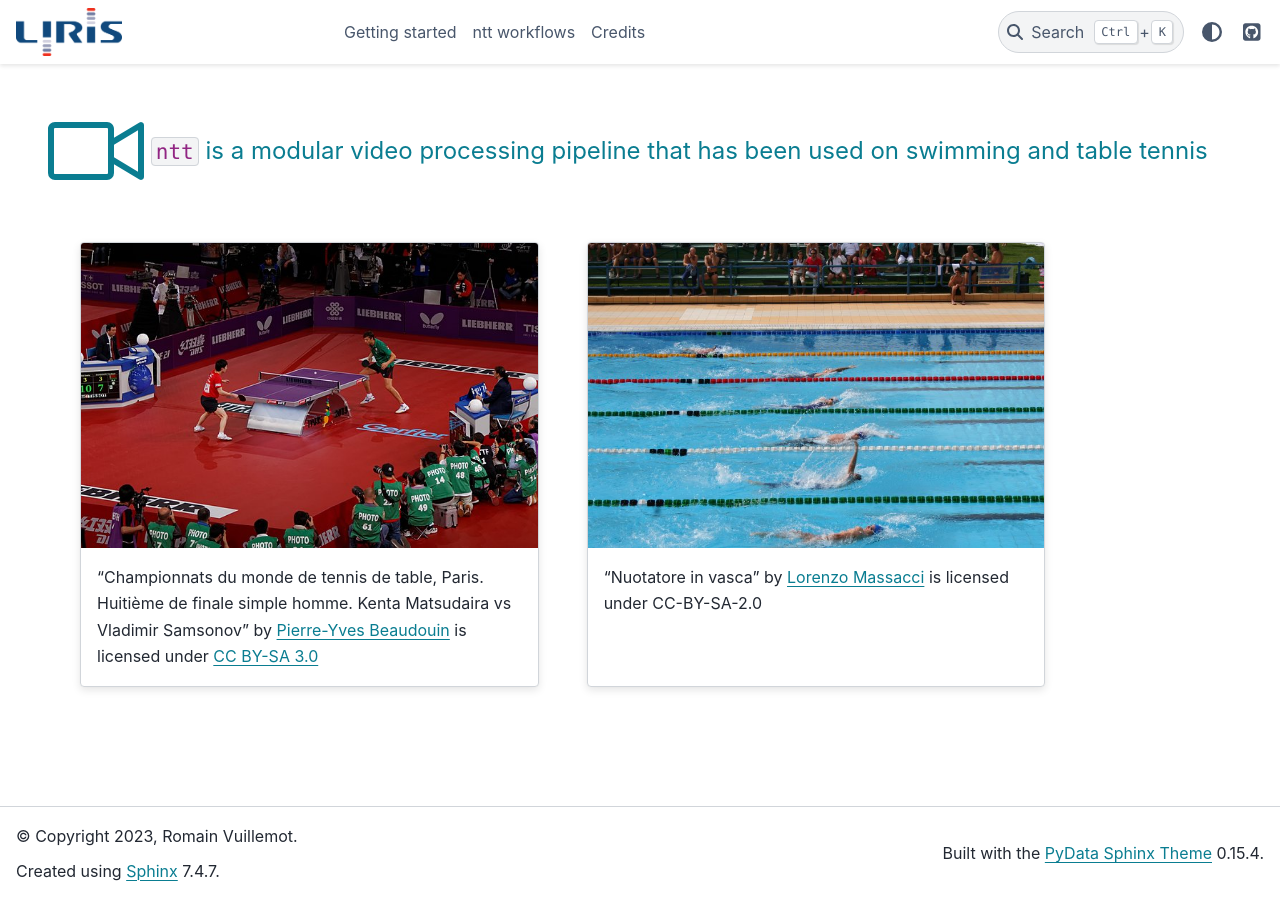
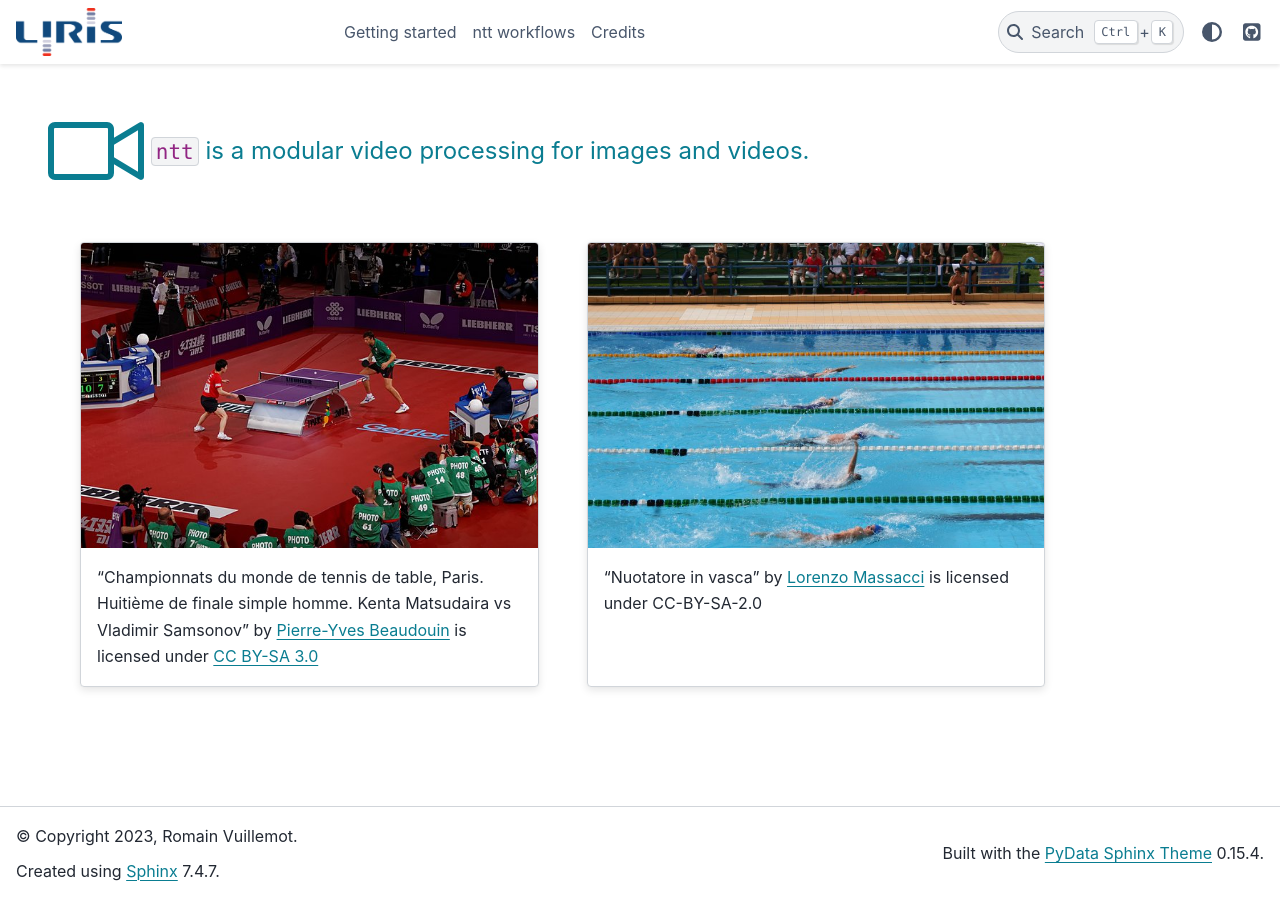
Before and after one commit to centralelyon/ntt, a Sphinx documentation site: the page built from docs/source/index.rst, in a window 1280 px wide. Built offline with Sphinx 7.4.7 and the PyData theme 0.15.4, drawn with Linux system fonts in a browser that asks for light colours; pages that are not in the unit, such as notebooks, are missing from menus.

Commit message:
doc update

```diff
--- a/docs/source/index.rst
+++ b/docs/source/index.rst
@@ -17,7 +17,7 @@ ntt
 
 .. rst-class:: big-font
 
-:octicon:`device-camera-video;4em` ``ntt`` is a modular video processing pipeline that has been used on swimming and table tennis
+:octicon:`device-camera-video;4em` ``ntt`` is a modular video processing for images and videos.
 
 .. grid::
     :margin: 2
```
